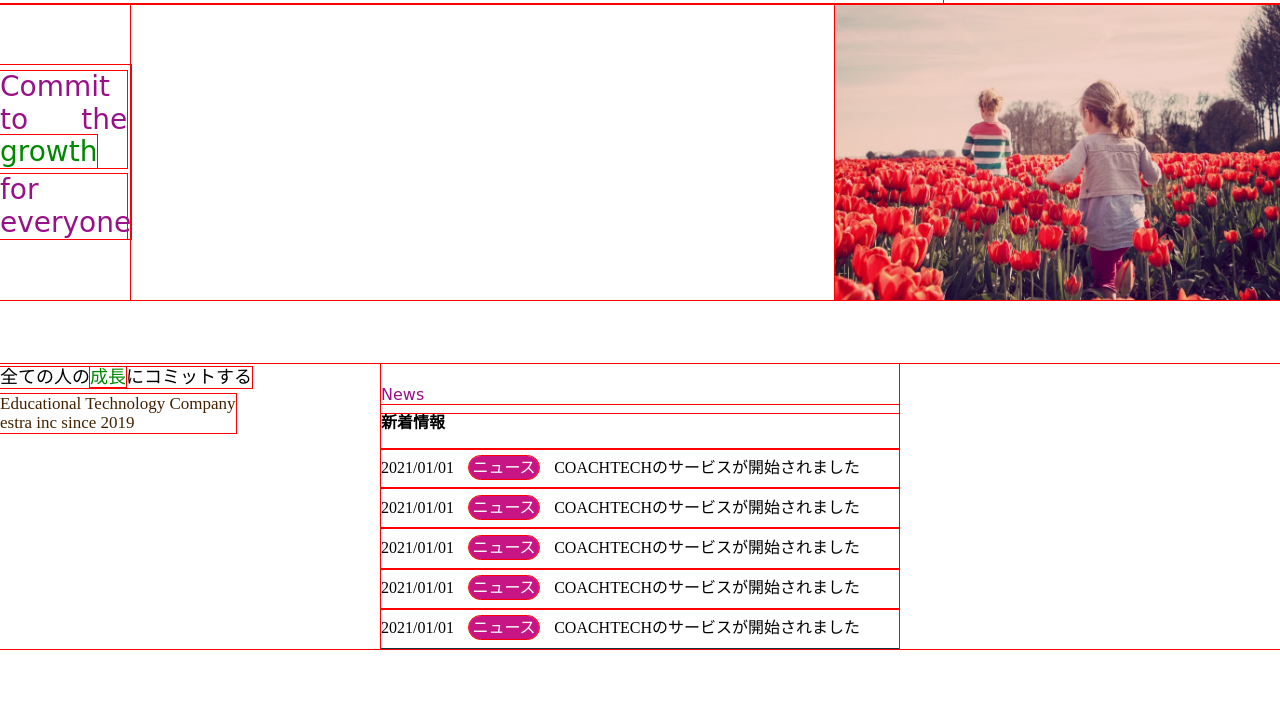
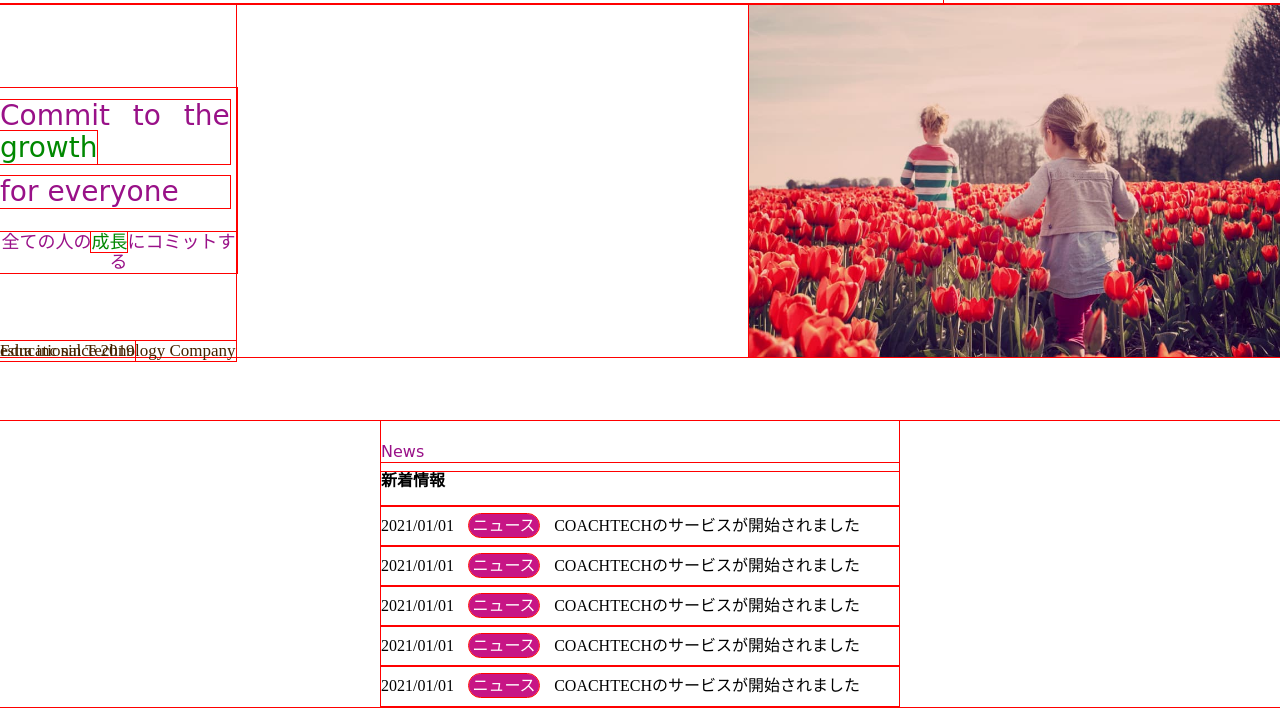
Before and after one commit to nisihara-yudai/seiteki_enshu02, a plain HTML site: page index.html in a window 1280 px wide. Shown: the part 51-761 px from the top of the page. Drawn offline with Linux system fonts and the light colour scheme; a web font is replaced by a local one.

Commit message:
test19 commit

```diff
--- a/css/style.css
+++ b/css/style.css
@@ -63,9 +63,9 @@ li.column {
 }
 
 .commit {
-    position: absolute;
     font-size: 18px;
     margin-top: 10%;
+    color: #918;
 }
 
 span {
@@ -78,13 +78,13 @@ p.sub_title {
     position: absolute;
     font-size: 17px;
     text-align: justify;
-    top: 70%;
+    top: 41%;
     left: 0%;
 }
 
 .word2 {
-    padding-left: 55%;
-    width: 150%;
+    padding-left: 40%;
+    width: 94%;
 }
 
 .important img.first_view {
@@ -433,7 +433,7 @@ p.introduce {
     width: 50%;
 }
 
-secton img.img {
+section img.img {
     width: 100%;
 }
 
--- a/index.html
+++ b/index.html
@@ -39,7 +39,8 @@
         <div class="word">for everyone</div>
         <div class="commit">
           全ての人の<span>成長</span>にコミットする<br>
-          <p class="sub_title">Educational Technology Company <br> estra inc since 2019</p>
+          <p class="sub_title">Educational Technology Company</p>
+          <p class="sub_title">estra inc since 2019</p>
         </div>
       </div>
       <div class="word2"><img src="./img/firstview.jpg" alt="" class="first_view">
```
